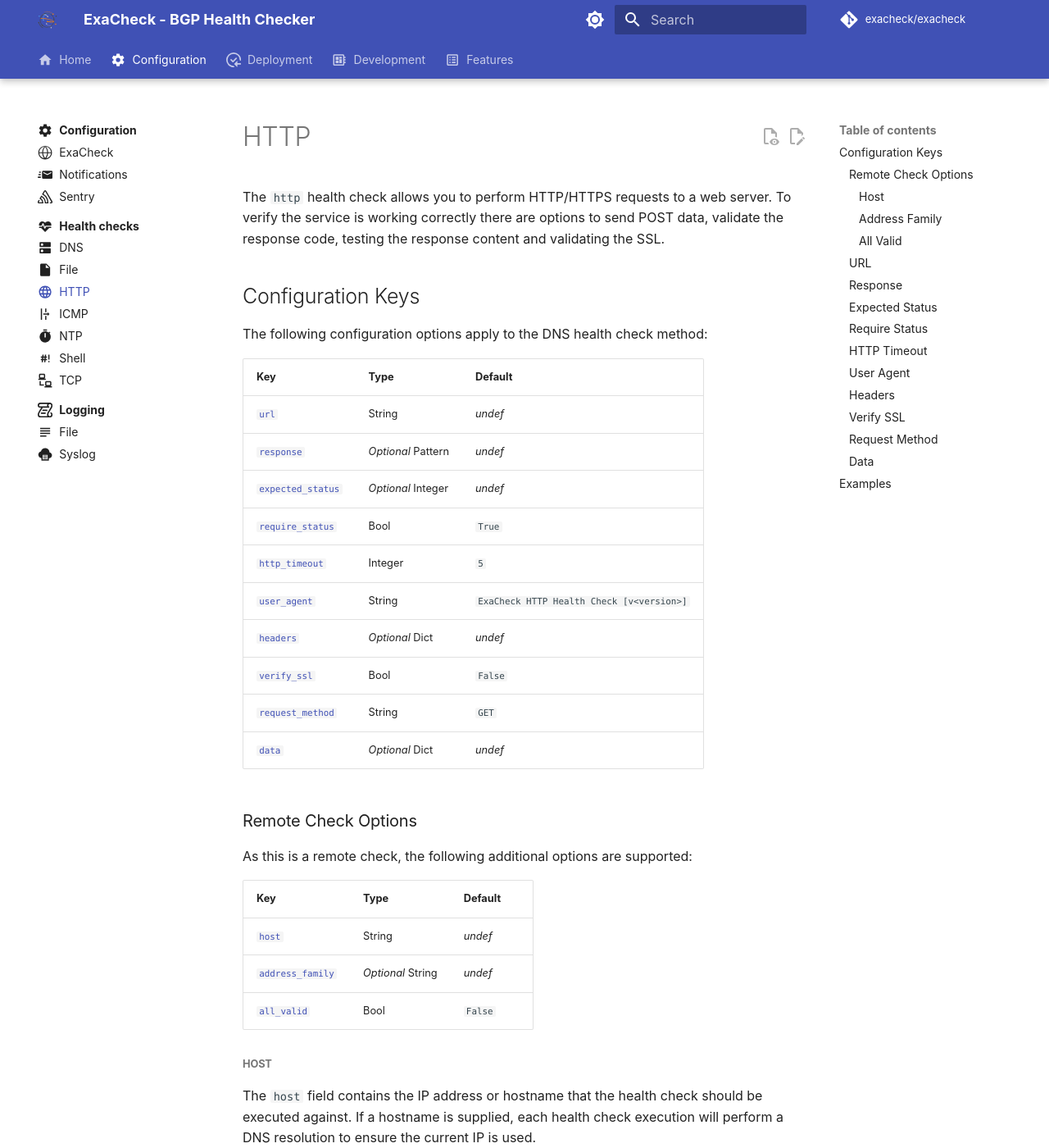
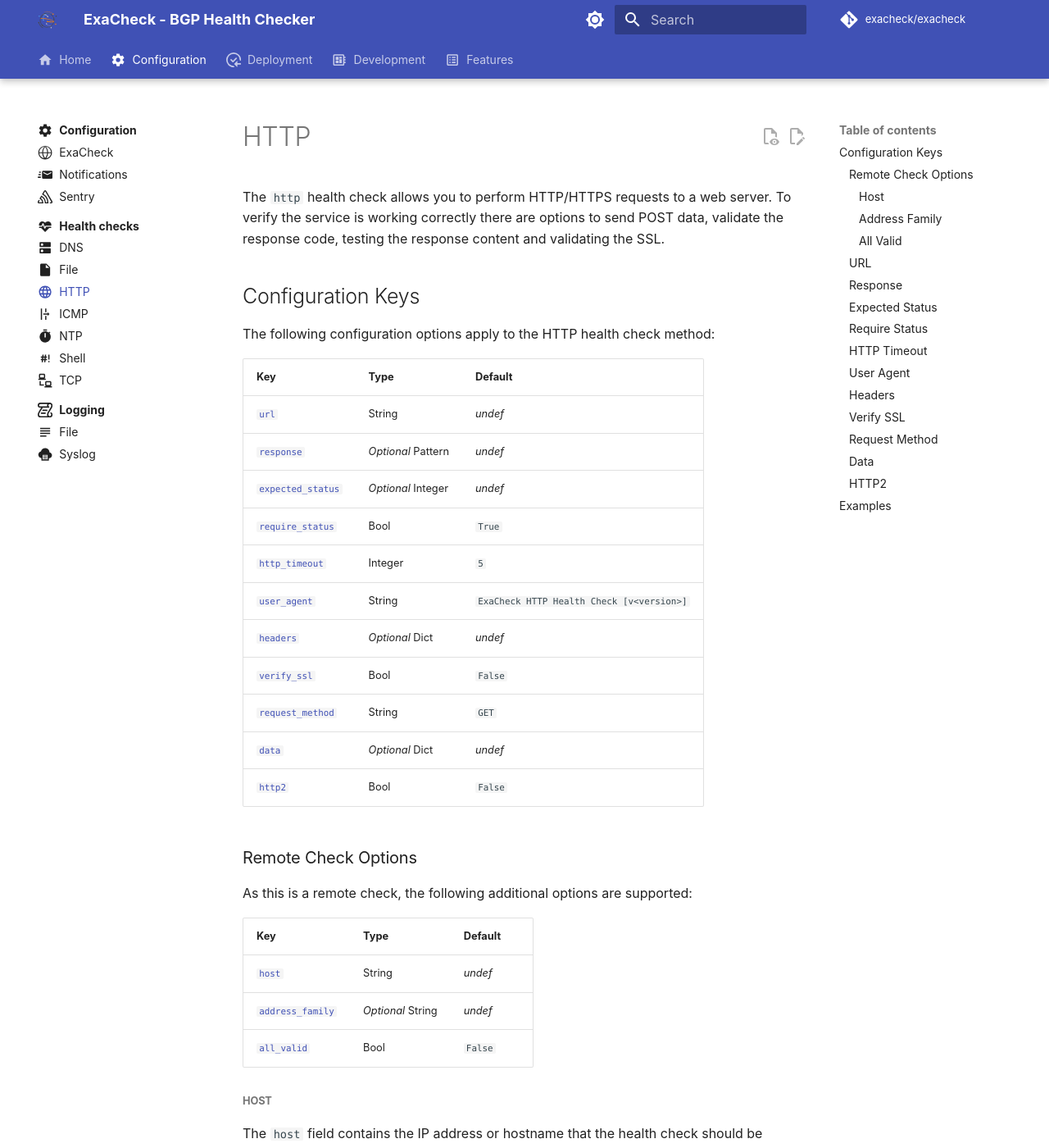
Before and after one commit to exacheck/exacheck-website, an MkDocs documentation site: the page built from docs/configuration/health-checks/http.md, in a window 1280 px wide and 1400 px high. Shown: the whole window at 82% size. Built offline with MkDocs 1.6.1 and Material for MkDocs 9.7.7, drawn with Linux system fonts in a browser that asks for light colours; comment, search, counter and statistics services are not loaded; some of the changed text lies outside the part shown.

````diff
--- a/docs/configuration/health-checks/http.md
+++ b/docs/configuration/health-checks/http.md
@@ -9,7 +9,7 @@
 
 ## Configuration Keys
 
-The following configuration options apply to the DNS health check method:
+The following configuration options apply to the HTTP health check method:
 
 | Key                                   | Type               | Default                                   |
 | ------------------------------------- | ------------------ | ----------------------------------------- |
@@ -23,6 +23,7 @@
 | [`verify_ssl`](#verify-ssl)           | Bool               | `False`                                   |
 | [`request_method`](#request-method)   | String             | `GET`                                     |
 | [`data`](#data)                       | *Optional* Dict    | *undef*                                   |
+| [`http2`](#http2)                     | Bool               | `False`                                   |
 
 ### Remote Check Options
 
@@ -95,6 +96,10 @@
         field1: example
         field2: another example
 ```
+
+### HTTP2
+
+The `http2` bool can be set to `True` to allow HTTP2 to be used (if supported by the server) for the request. If the server does not support HTTP2 the request will proceed as normal as a HTTP1 request.
 
 ## Examples
 
````
Also changed, not shown: other parts of docs/configuration/health-checks/http.md (+1 -1 lines), docs/deployment/modules.md (+2 -2 lines).
